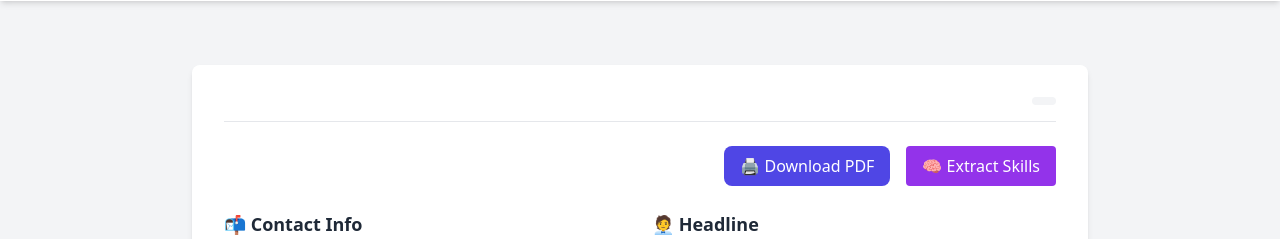
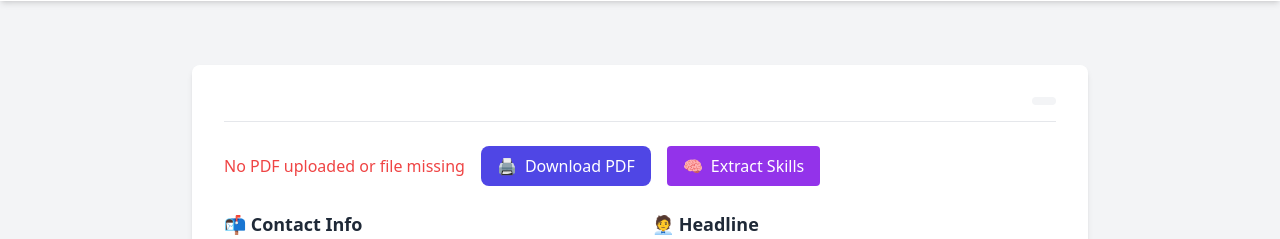
Before and after one commit to indruzz768/shadow-resume, a Django app: template templates/resumes/resume_detail.html in a window 1280 px wide. Shown: the part 531-770 px from the top of the page. Run offline with Django 5.2, Linux system fonts and the light colour scheme; the template is opened without the code that fills it, so the values that code supplies are empty; some libraries are stand-ins or nearby versions.

```diff
--- a/resumes/models.py
+++ b/resumes/models.py
@@ -2,6 +2,7 @@ from django.db import models
 from django.conf import settings
 from django.contrib.auth import get_user_model
 import uuid
+from django.core.files.storage import default_storage
 
 User = get_user_model()
 
@@ -54,3 +55,7 @@ class Resume(models.Model):
         if self.moderation_status:
             self.moderation_status = self.moderation_status.strip()
         super().save(*args, **kwargs)
+
+    @property
+    def has_resume_file(self):
+        return self.resume_file and default_storage.exists(self.resume_file.name)
--- a/templates/resumes/resume_detail.html
+++ b/templates/resumes/resume_detail.html
@@ -5,19 +5,28 @@
 <div class="max-w-4xl mx-auto bg-white p-8 rounded-lg shadow-md mt-10 space-y-6">
   <div class="flex justify-between items-center border-b pb-4">
     <h1 class="text-2xl font-bold text-indigo-800">{{ resume.full_name }}</h1>
-    <span class="px-3 py-1 bg-gray-100 text-sm text-gray-700 rounded">{{ resume.get_status_display }}</span>
+    <span class="px-3 py-1 bg-gray-100 text-sm text-gray-700 rounded">
+      {{ resume.get_status_display }}
+    </span>
   </div>
 
   <!-- Action Buttons -->
-  <div class="flex justify-end space-x-4">
-    {% if resume.resume_file and resume.resume_file.url %}
-      <a href="{{ resume.resume_file.url }}" target="_blank" class="bg-green-600 text-white px-4 py-2 rounded hover:bg-green-700">
-        📄 View PDF
+  <div class="flex flex-wrap gap-4 items-center mb-4">
+    {% if resume.has_resume_file %}
+      <a href="{{ resume.resume_file.url }}" target="_blank" class="text-blue-600 underline flex items-center">
+        📄 <span class="ml-1">View PDF</span>
       </a>
+    {% else %}
+      <p class="text-red-500 mb-0">No PDF uploaded or file missing</p>
     {% endif %}
-    <a href="{% url 'generate_resume_pdf' resume.pk %}" target="_blank"  class="bg-indigo-600 text-white px-4 py-2 rounded-lg hover:bg-indigo-700">🖨️ Download PDF</a>
-    <a href="{% url 'extract_resume_skills' resume.pk %}" class="bg-purple-600 text-white px-4 py-2 rounded hover:bg-purple-700">
-      🧠 Extract Skills
+
+    <a href="{% url 'generate_resume_pdf' resume.pk %}" target="_blank"
+       class="bg-indigo-600 text-white px-4 py-2 rounded-lg hover:bg-indigo-700 flex items-center">
+      🖨️ <span class="ml-2">Download PDF</span>
+    </a>
+    <a href="{% url 'extract_resume_skills' resume.pk %}"
+       class="bg-purple-600 text-white px-4 py-2 rounded hover:bg-purple-700 flex items-center">
+      🧠 <span class="ml-2">Extract Skills</span>
     </a>
   </div>
 
@@ -29,7 +38,6 @@
       <p><strong>Phone:</strong> {{ resume.phone }}</p>
       <p><strong>Address:</strong> {{ resume.address }}</p>
     </div>
-
     <div>
       <h2 class="text-lg font-semibold text-gray-800">🧑‍💼 Headline</h2>
       <p>{{ resume.headline }}</p>
@@ -77,15 +85,23 @@
       <p class="text-sm text-yellow-800">This resume is pending moderation.</p>
     </div>
   {% endif %}
+
   {% if resume.moderation_status == 'approved' %}
-  <div class="mt-4">
-    <label class="text-sm text-gray-600">🔗 Public Resume Link</label>
-    <div class="flex items-center gap-2">
-      <input type="text" readonly value="{{ request.build_absolute_uri|cut:request.get_full_path }}r/{{ resume.public_uuid }}/" class="w-full px-3 py-2 rounded border text-sm text-gray-800 bg-gray-50">
-      <button onclick="navigator.clipboard.writeText(document.querySelector('input').value)" class="px-3 py-2 bg-blue-600 text-white rounded hover:bg-blue-700 text-sm">Copy</button>
+    <div class="mt-4">
+      <label class="text-sm text-gray-600">🔗 Public Resume Link</label>
+      <div class="flex items-center gap-2">
+        {% with base_url=request.scheme|add:'://'|add:request.get_host %}
+          <input id="public-link-{{ resume.pk }}" type="text" readonly
+                 value="{{ base_url }}/r/{{ resume.public_uuid }}/"
+                 class="w-full px-3 py-2 rounded border text-sm text-gray-800 bg-gray-50">
+        {% endwith %}
+        <button onclick="navigator.clipboard.writeText(document.getElementById('public-link-{{ resume.pk }}').value)"
+                class="px-3 py-2 bg-blue-600 text-white rounded hover:bg-blue-700 text-sm">
+          Copy
+        </button>
+      </div>
     </div>
-  </div>
-{% endif %}
+  {% endif %}
 
 </div>
 {% endblock %}
```
